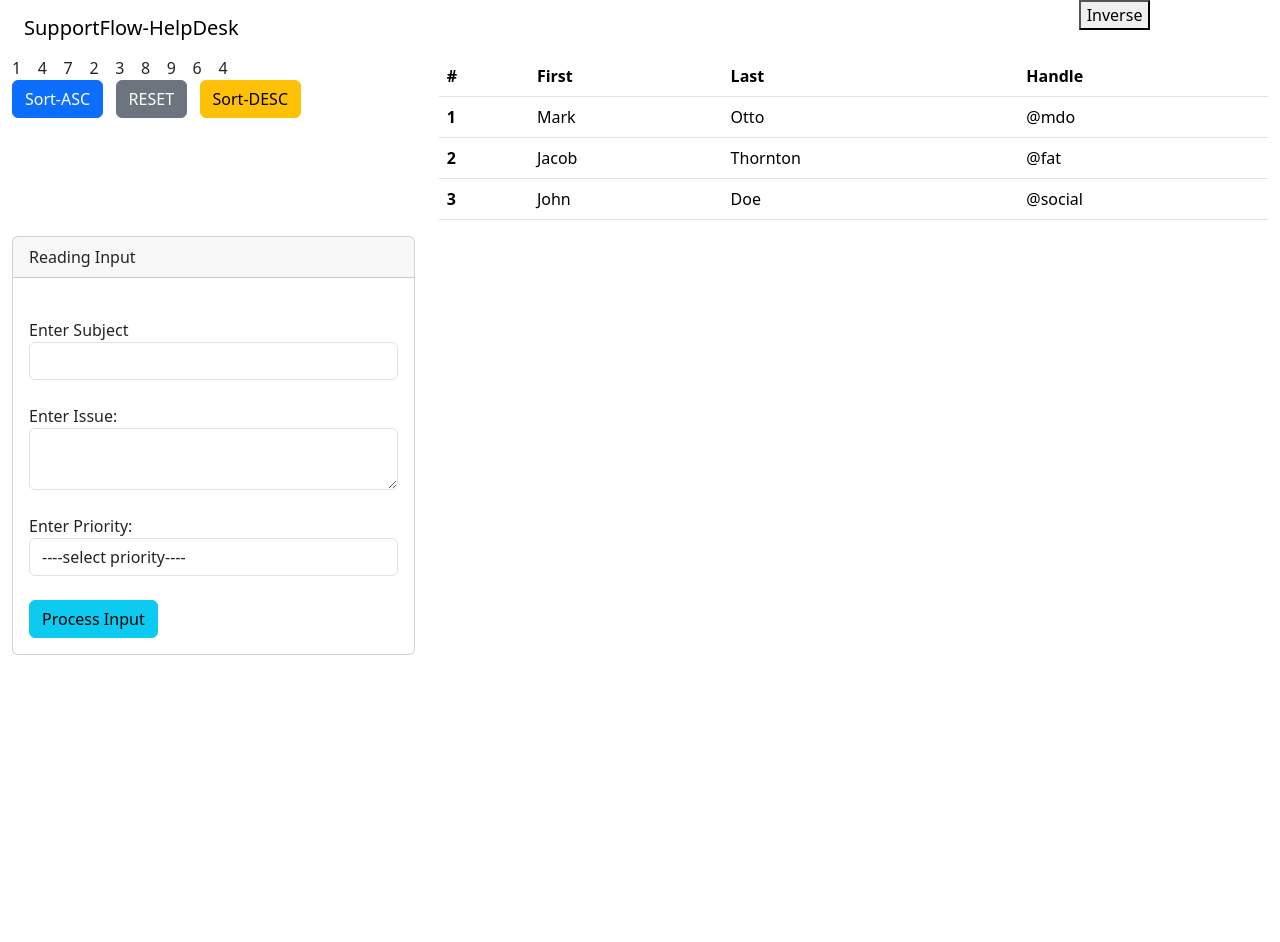
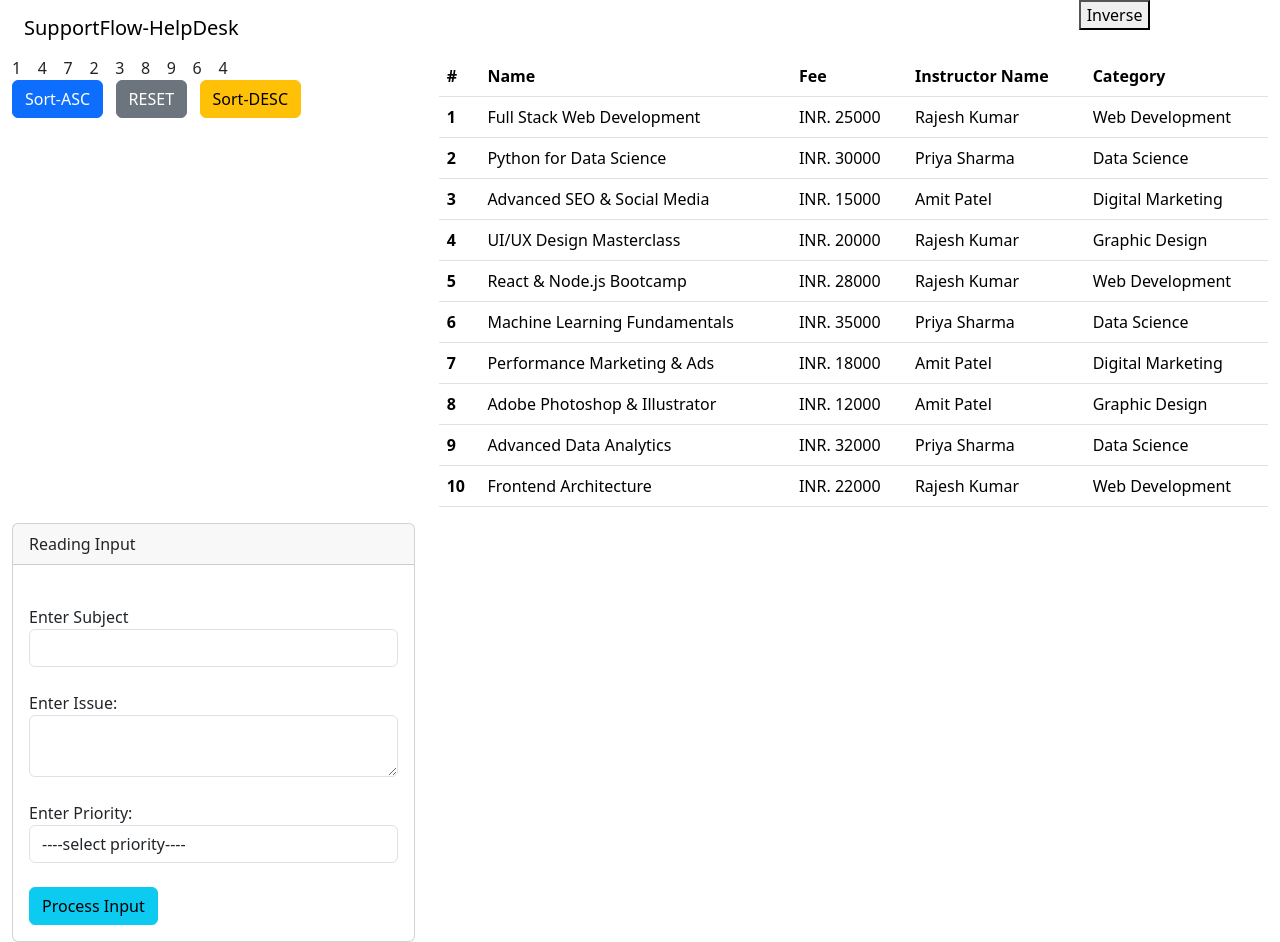
Before and after one commit to imtiyaz-hirani/hex_fsd_sept-2026, a React (Vite) app in the folder react-ui/: page / in a window 1280 px wide. Before the commit the page ends 800 px from the top, so only its background shows below. Built offline with nearby package versions, Linux system fonts and the light colour scheme.

Commit message:
iterating over object array

```diff
--- a/react-ui/src/App.jsx
+++ b/react-ui/src/App.jsx
@@ -1,5 +1,6 @@
 import AddTicket from "./components/AddTicket"
 import Auth from "./components/Auth"
+import CourseList from "./components/CourseList"
 import Navbar from "./components/Navbar"
 import Nums from "./components/Nums"
 import Todos from "./components/todos"
@@ -20,7 +21,8 @@ const App = () => { //parent component
           <Nums />
         </div>
         <div className="col-md-8">
-          <Todos />
+          {/* <Todos /> */}
+          <CourseList />
         </div>
       </div>
       <div className="row">
--- /dev/null
+++ b/react-ui/src/components/CourseList.jsx
@@ -0,0 +1,38 @@
+import { useState } from "react"
+import courseData from "../data/courses"
+
+function CourseList() {
+    const [courses, setCourses] = useState(courseData)
+    return (
+        <div>
+            <table className="table">
+                <thead>
+                    <tr>
+                        <th scope="col">#</th>
+                        <th scope="col">Name</th>
+                        <th scope="col">Fee</th>
+                        <th scope="col">Instructor Name</th>
+                        <th scope="col">Category</th>
+                    </tr>
+                </thead>
+                <tbody>
+                    {
+                        courses.map((c, index) => (
+                            <tr key={index}>
+                                <th scope="row">{index+1}</th>
+                                <td>{c.name}</td>
+                                <td>INR. {c.fee}</td>
+                                <td>{c.instructorName}</td>
+                                <td>{c.category}</td>
+                            </tr>
+                        ))
+                    }
+
+
+                </tbody>
+            </table>
+        </div>
+    )
+}
+
+export default CourseList
--- /dev/null
+++ b/react-ui/src/data/courses.js
@@ -0,0 +1,74 @@
+const courseData = [
+    {
+        "id": 1,
+        "name": "Full Stack Web Development",
+        "fee": 25000,
+        "instructorName": "Rajesh Kumar",
+        "category": "Web Development"
+    },
+    {
+        "id": 2,
+        "name": "Python for Data Science",
+        "fee": 30000,
+        "instructorName": "Priya Sharma",
+        "category": "Data Science"
+    },
+    {
+        "id": 3,
+        "name": "Advanced SEO & Social Media",
+        "fee": 15000,
+        "instructorName": "Amit Patel",
+        "category": "Digital Marketing"
+    },
+    {
+        "id": 4,
+        "name": "UI/UX Design Masterclass",
+        "fee": 20000,
+        "instructorName": "Rajesh Kumar",
+        "category": "Graphic Design"
+    },
+    {
+        "id": 5,
+        "name": "React & Node.js Bootcamp",
+        "fee": 28000,
+        "instructorName": "Rajesh Kumar",
+        "category": "Web Development"
+    },
+    {
+        "id": 6,
+        "name": "Machine Learning Fundamentals",
+        "fee": 35000,
+        "instructorName": "Priya Sharma",
+        "category": "Data Science"
+    },
+    {
+        "id": 7,
+        "name": "Performance Marketing & Ads",
+        "fee": 18000,
+        "instructorName": "Amit Patel",
+        "category": "Digital Marketing"
+    },
+    {
+        "id": 8,
+        "name": "Adobe Photoshop & Illustrator",
+        "fee": 12000,
+        "instructorName": "Amit Patel",
+        "category": "Graphic Design"
+    },
+    {
+        "id": 9,
+        "name": "Advanced Data Analytics",
+        "fee": 32000,
+        "instructorName": "Priya Sharma",
+        "category": "Data Science"
+    },
+    {
+        "id": 10,
+        "name": "Frontend Architecture",
+        "fee": 22000,
+        "instructorName": "Rajesh Kumar",
+        "category": "Web Development"
+    }
+]
+
+export default courseData
```
